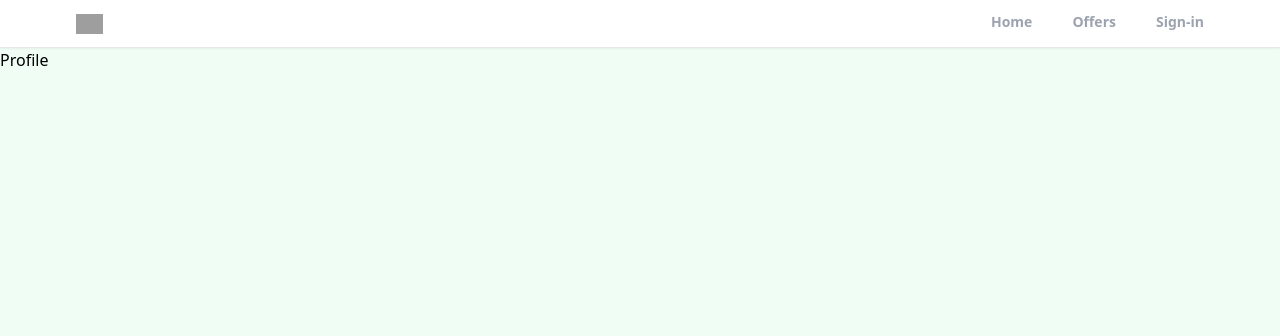
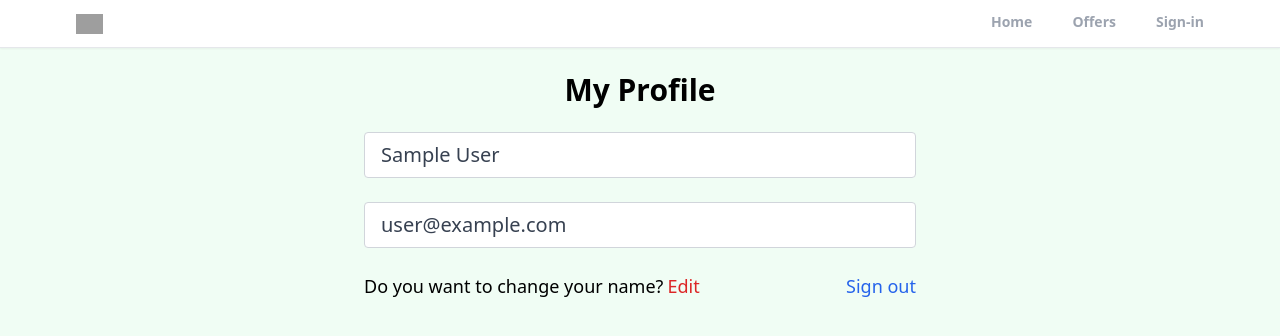
Before and after one commit to khushalbhanderi/realtor-clone-react, a React (Create React App) app: page /profile in a window 1280 px wide. Shown: the top 336 px of the page. Built offline with nearby package versions, Linux system fonts and the light colour scheme; no server answers; sample sign-in values are in the browser's storage; grey boxes are pictures that could not be loaded.

Commit message:
create private route and custom hook for protection the profile page and add the logout functionality

```diff
--- a/src/App.js
+++ b/src/App.js
@@ -3,11 +3,12 @@
 import Profile from "./pages/Profile";
 import SignIn from "./pages/SignIn";
 import SignUp from "./pages/SignUp";
+import PrivateRoute from "./components/PrivateRoute";
 import ForgotPassword from "./pages/ForgotPassword";
 import Offers from "./pages/Offers";
 import Header from "./components/Header";
 import { ToastContainer } from "react-toastify";
-import 'react-toastify/dist/ReactToastify.css';
+import "react-toastify/dist/ReactToastify.css";
 
 function App() {
   return (
@@ -16,7 +17,9 @@
         <Header />
         <Routes>
           <Route path="/" element={<Home />} />
-          <Route path="/profile" element={<Profile />} />
+          <Route path="/profile" element={<PrivateRoute/>}>
+            <Route path="/profile" element={<Profile />} />
+          </Route>
           <Route path="/sign-in" element={<SignIn />} />
           <Route path="/sign-up" element={<SignUp />} />
           <Route path="/forgot-password" element={<ForgotPassword />} />
--- /dev/null
+++ b/src/components/PrivateRoute.jsx
@@ -0,0 +1,11 @@
+import React from 'react'
+import { Outlet, Navigate } from 'react-router-dom';
+import {useAuthStatus} from '../hooks/useAuthStatus';
+
+export default function PrivateRoute() {
+    const { loggedIn, checkingStatus } = useAuthStatus();
+    if(checkingStatus){
+        return <h3>Loading...</h3>
+    }
+  return loggedIn ? <Outlet/> : <Navigate to="/sign-in"/>
+}
--- /dev/null
+++ b/src/hooks/useAuthStatus.jsx
@@ -0,0 +1,19 @@
+import { getAuth, onAuthStateChanged } from 'firebase/auth'
+import React, { useEffect, useState } from 'react'
+
+export function useAuthStatus() {
+    const [loggedIn, setLoggedIn] = useState(false)
+    const [checkingStatus, setCheckingStatus] = useState(true)
+
+    useEffect(()=>{
+        const auth = getAuth()
+        onAuthStateChanged(auth, (user)=>{
+            if(user){
+                setLoggedIn(true)
+            }
+            setCheckingStatus(false)
+        })
+    }, [])
+
+  return { loggedIn, checkingStatus };
+}
--- a/src/pages/Profile.jsx
+++ b/src/pages/Profile.jsx
@@ -1,7 +1,44 @@
-import React from 'react'
+import { getAuth } from "firebase/auth";
+import React, { useState } from "react";
+import { useNavigate } from "react-router-dom";
 
 export default function Profile() {
+  const auth = getAuth()
+  const navigate = useNavigate();
+  const [formData, setFormData] = useState({
+    name: auth.currentUser.displayName,
+    email: auth.currentUser.email,
+  });
+
+  function onLogout (){
+    auth.signOut();
+    navigate("/");
+  }
+  const {name, email} = formData
   return (
-    <div>Profile</div>
-  )
+    <>
+      <section className="max-w-6xl mx-auto flex justify-center items-center flex-col">
+        <h1 className="text-3xl text-center mt-6 font-bold">My Profile</h1>
+        <div className="w-full md:w-[50%] mt-6 px-3">
+          <form>
+            {/* Name Input */}
+
+            <input type="text" id="name" value={name} disabled className="mb-6 w-full px-4 py-2 text-xl text-gray-700 bg-white border border-gray-300 rounded transition ease-in-out"/>
+
+            {/* Email Input */}
+
+            <input type="email" id="email" value={email} disabled className="mb-6 w-full px-4 py-2 text-xl text-gray-700 bg-white border border-gray-300 rounded transition ease-in-out"/>
+
+            <div className="flex justify-between whitespace-nowrap text-sm sm:text-lg mb-6">
+              <p className="flex items-center">Do you want to change your name?
+                 <span className="text-red-600 hover:text-red-700 transition ease-in-out duration-200 ml-1 cursor-pointer">Edit</span>
+              </p>
+              <p onClick={onLogout} className="text-blue-600 hover:text-blue-800 transition duration-200 ease-in-out cursor-pointer">Sign out</p>
+            </div>
+
+          </form>
+        </div>
+      </section>
+    </>
+  );
 }
```
